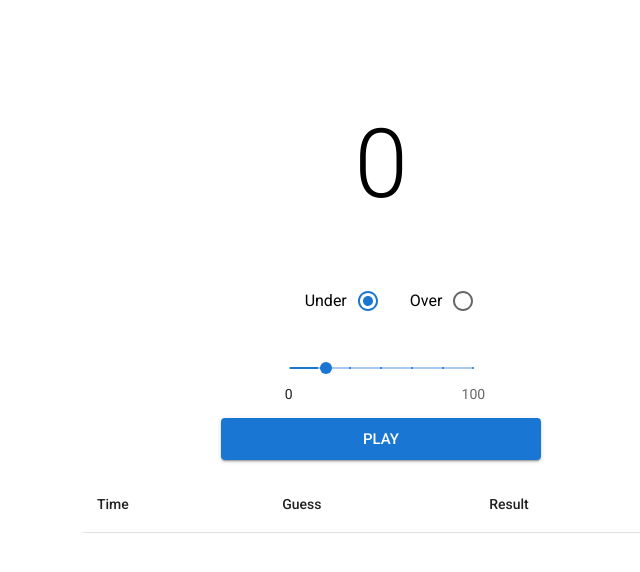
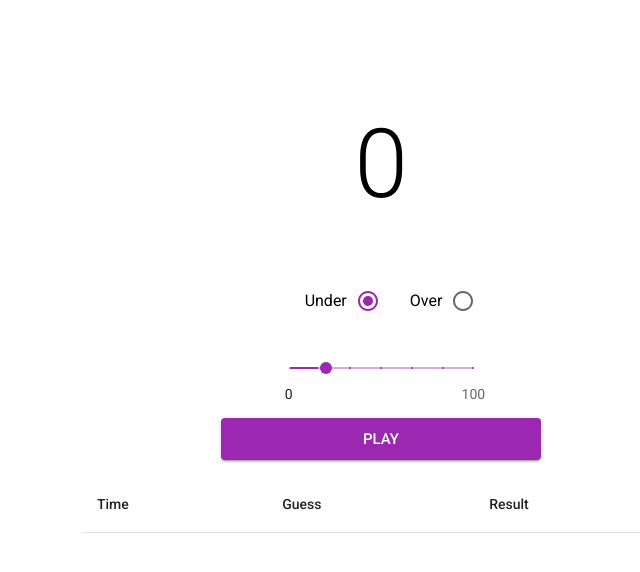
Before and after one commit to nvcherak/dice-game, a Next.js app: page / in a window 1280 px wide. Shown: the top 572 px of the page, without its empty margins (259-899 px from the left). Built offline with nearby package versions, Linux system fonts and the light colour scheme; what @mui/material-nextjs would draw is missing.

Commit message:
change theme primary color

```diff
--- a/src/theme.ts
+++ b/src/theme.ts
@@ -5,6 +5,11 @@ const theme = createTheme({
   typography: {
     fontFamily: "var(--font-roboto)",
   },
+  palette: {
+    primary: {
+      main: "#9C27B0",
+    },
+  },
 });
 
 export default theme;
```
